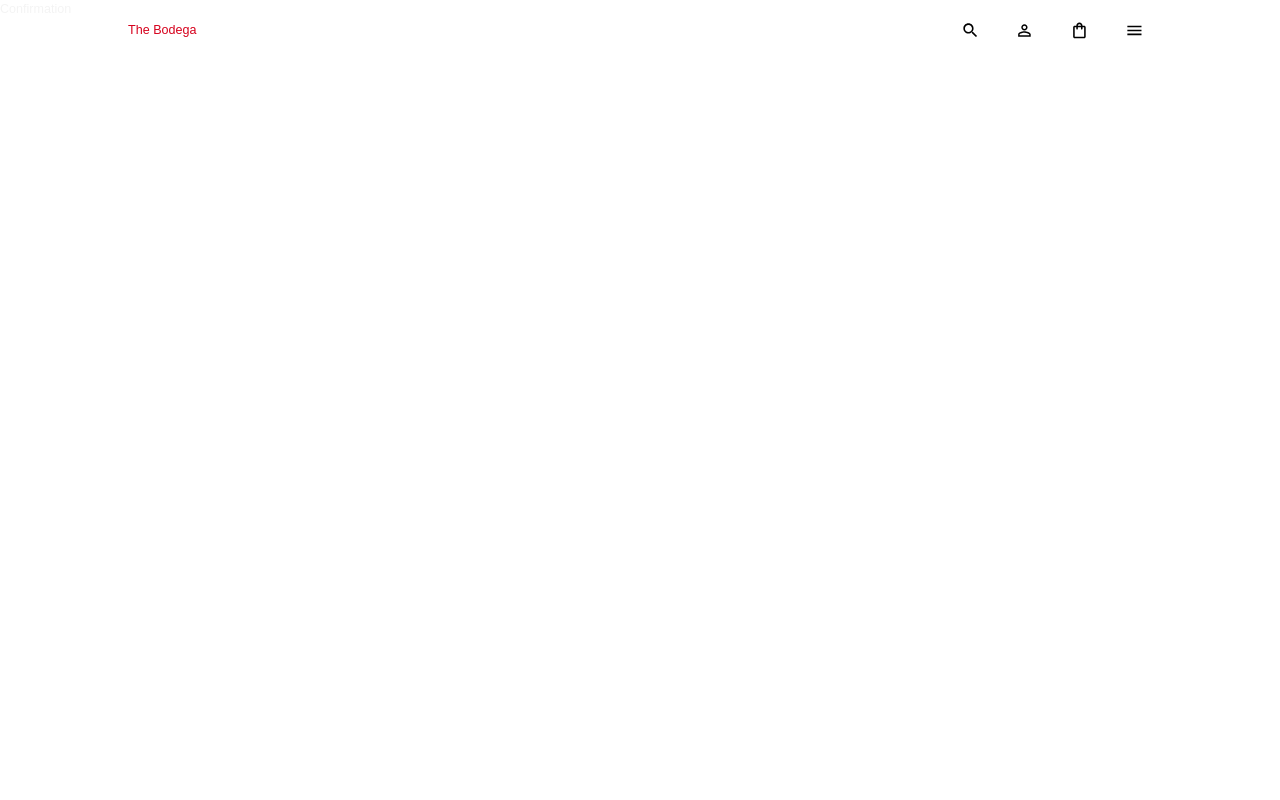
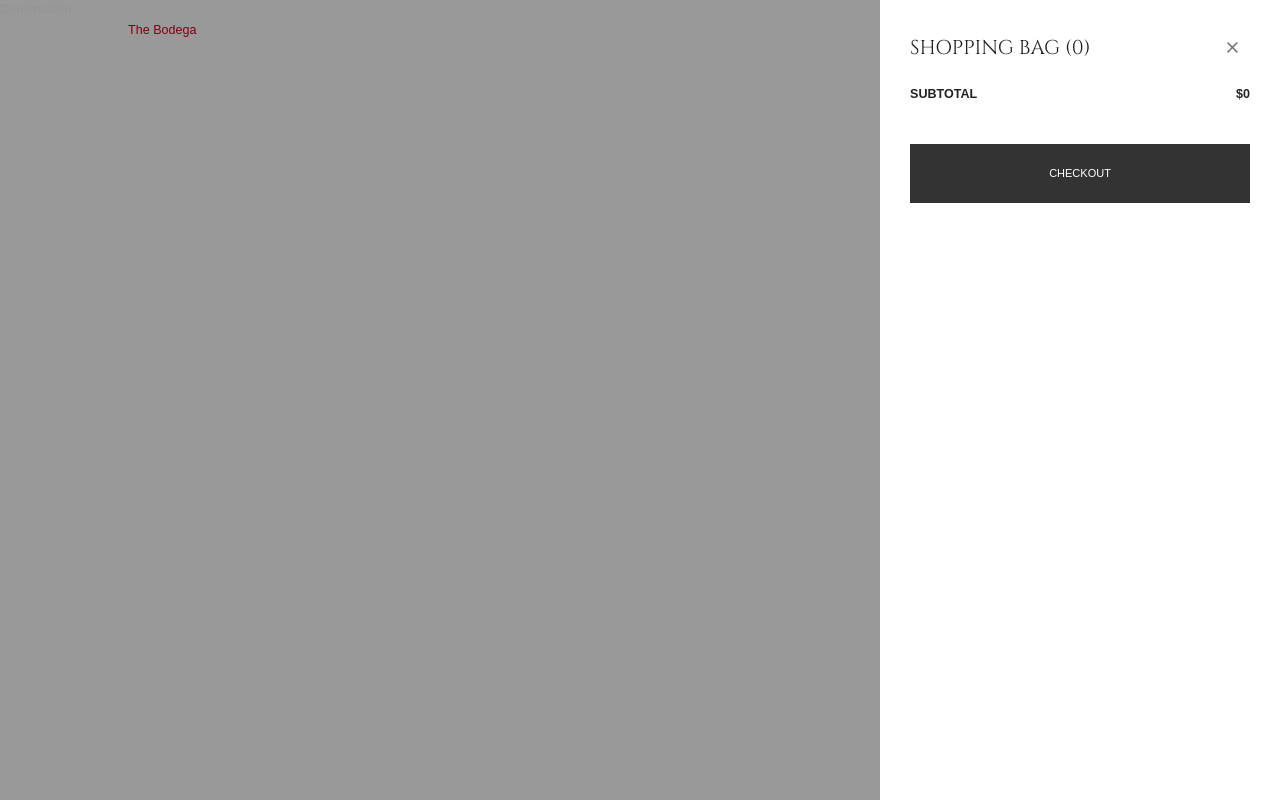
Before and after one commit to LordSchwifty/ecommerce-store, a React (Create React App) app: page /checkout/success in a window 1280 px wide. Both pictures are taken after a click on the button 1079 px from the left and 30 px from the top of the page. Built offline with nearby package versions, Linux system fonts and the light colour scheme; a web font is replaced by a local one.

Commit message:
finished functionality and styling of shopping cart

```diff
--- a/src/App.js
+++ b/src/App.js
@@ -7,6 +7,7 @@
 } from 'react-router-dom'
 import Checkout from "./scenes/checkout/Checkout";
 import Confirmation from "./scenes/checkout/Confirmation";
+import CartMenu from "./scenes/global/CartMenu";
 import Navbar from "./scenes/global/Navbar";
 import Home from "./scenes/home/Home"
 import ItemDetails from "./scenes/itemDetails/ItemDetails";
@@ -33,6 +34,7 @@
         <Route path='checkout' element={<Checkout />} />
         <Route path='checkout/success' element={<Confirmation />} />
       </Routes>
+      <CartMenu />
       </BrowserRouter>
 
     </div>
--- a/src/scenes/global/CartMenu.jsx
+++ b/src/scenes/global/CartMenu.jsx
@@ -60,14 +60,75 @@
               <Box>
                 {cart.map((item) => (
                     <Box key={`${item.attributes.name}-${item.id}`}>
-
+                        <FlexBox p="15px 0">
+                            <Box flex="1 1 40%">
+                                <img
+                                  alt={item?.name}
+                                  width="123px"
+                                  height="164px"
+                                  src={`http://localhost:1337${item?.attributes?.image?.data?.attributes?.formats?.medium?.url}`}
+                                  />
+                            </Box>
+                            <Box flex="1 1 60%">
+                                <FlexBox mb="5px">
+                                    <Typography fontWeight="bold">
+                                        {item.attributes.name}
+                                    </Typography>
+                                    <IconButton onClick={() => dispatch(removeFromCart({ id: item.id}))}>
+                                      <CloseIcon />
+                                    </IconButton>
+                                </FlexBox>
+                                <Typography>{item.attributes.shortDescription}</Typography>
+                                <FlexBox m="15px 0">
+                                    <Box
+                                    display="flex"
+                                    alignItems="center"
+                                    border={`1.5px solid ${shades.neutral[500]}`}>
+                                     <IconButton
+                                        onClick={() => dispatch(decreaseCount({id: item.id}))}
+                                     >
+                                       <RemoveIcon />
+                                     </IconButton>
+                                     <Typography>{item.count}</Typography>
+                                     <IconButton
+                                        onClick={() => dispatch(increaseCount({id: item.id}))}
+                                     >
+                                       <AddIcon />
+                                     </IconButton>
+                                    </Box>
+                                </FlexBox>
+                                <Typography fontWeight="bold">
+                                    ${item.attributes.price}
+                                    </Typography>
+                            </Box>
+                        </FlexBox>
+                        <Divider />
                     </Box>
                 ))}
               </Box>
+              {/* Actions */}
+              <Box m="20px 0">
+                <FlexBox m="20px 0">
+                <Typography fontWeight="bold">SUBTOTAL</Typography>
+                <Typography fontWeight="bold">${totalPrice}</Typography>
+                </FlexBox>
+                <Button
+                sx={{
+                    backgroundColor: shades.primary[400],
+                    color:"white",
+                    borderRadius:0,
+                    minWidth: "100%",
+                    padding: "20px 40px",
+                    m:"20px 0"
+                }}
+                onClick={() => {
+                    navigate("/checkout")
+                    dispatch(setIsCartOpen({}))
+                }}
+                >CHECKOUT</Button>
+              </Box>
             </Box>
-
         </Box>
-
     </Box>
    )
 }
```
